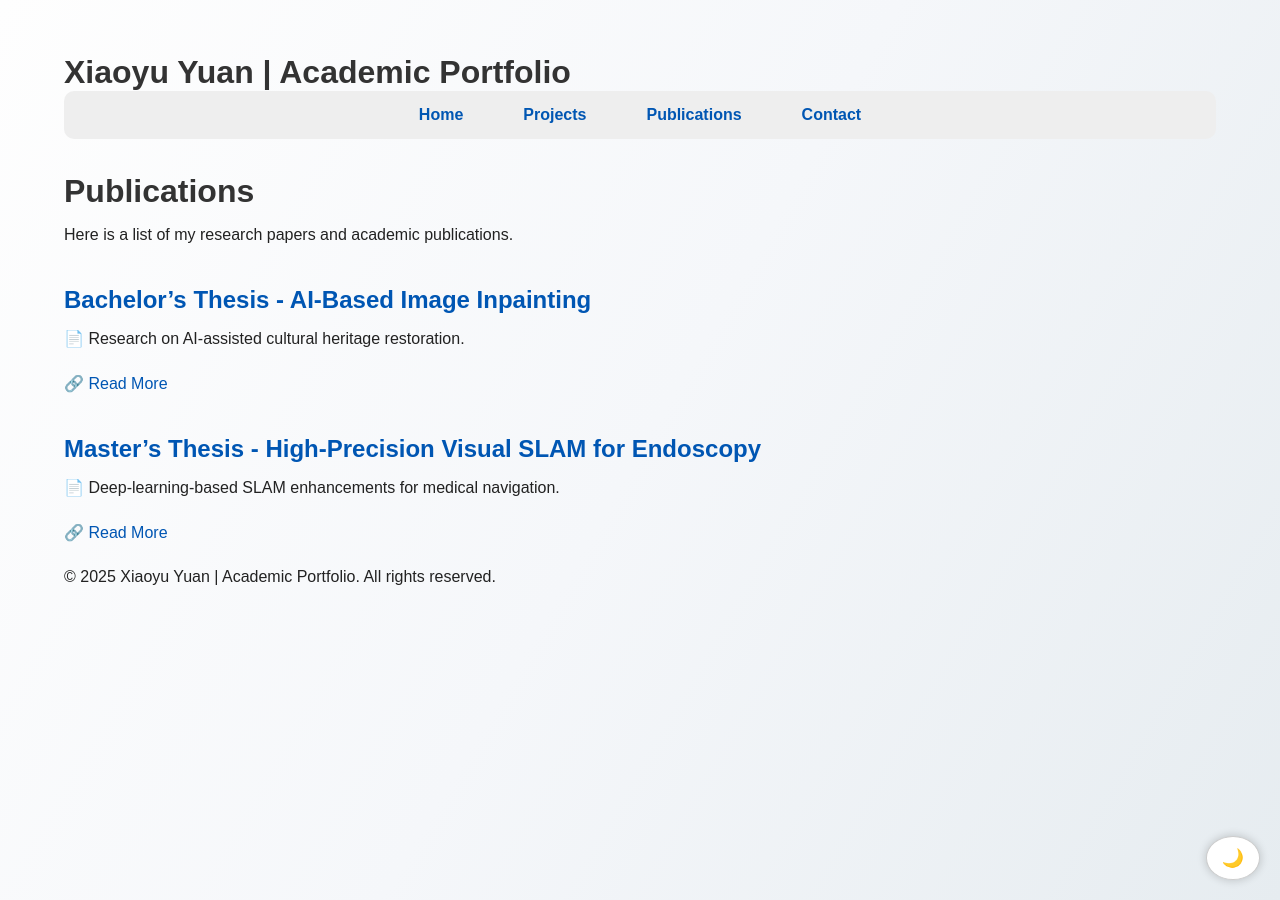
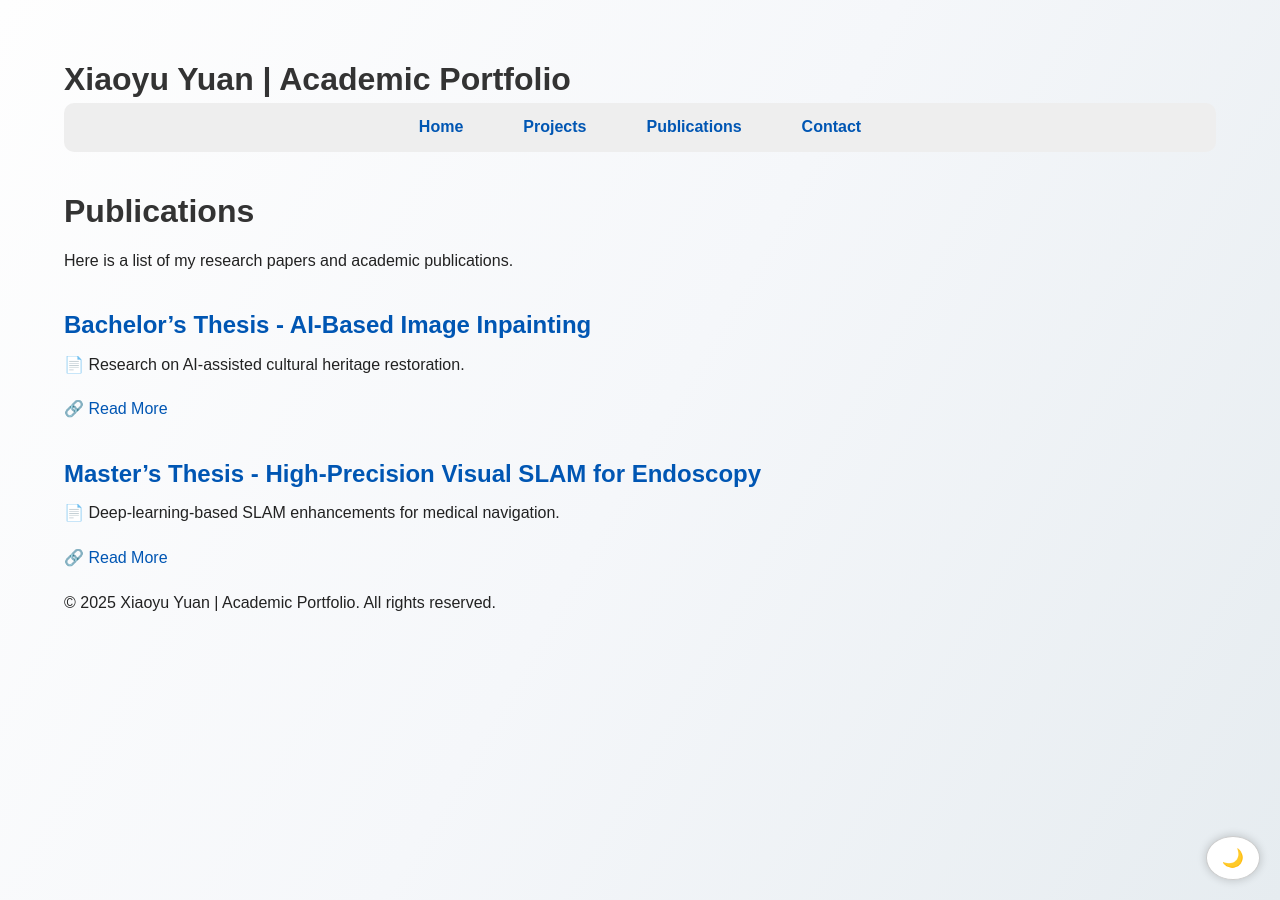
Before and after one commit to XiaoyuYuan19/portfolio, a Jekyll site: the page built from publications.md, in a window 1280 px wide. Built offline with Jekyll 4.4.1, drawn with Linux system fonts in a browser that asks for light colours.

Commit message:
Update style.css

```diff
--- a/assets/css/style.css
+++ b/assets/css/style.css
@@ -90,13 +90,20 @@
     color: #ffffff;
 }
 
+h1{
+    line-height: 1.2;
+}
+
+h2, h3{
+    line-height: 0.8;
+}
+
 /* 标题加粗，严谨风 */
 h1, h2, h3 {
     font-weight: bold;
     color: #333;
     border-bottom: none;
     padding-bottom: 5px;
-    line-height: 0.8;
     margin-top: 40px;
     margin-bottom: 5px;
     padding: 0;
```
